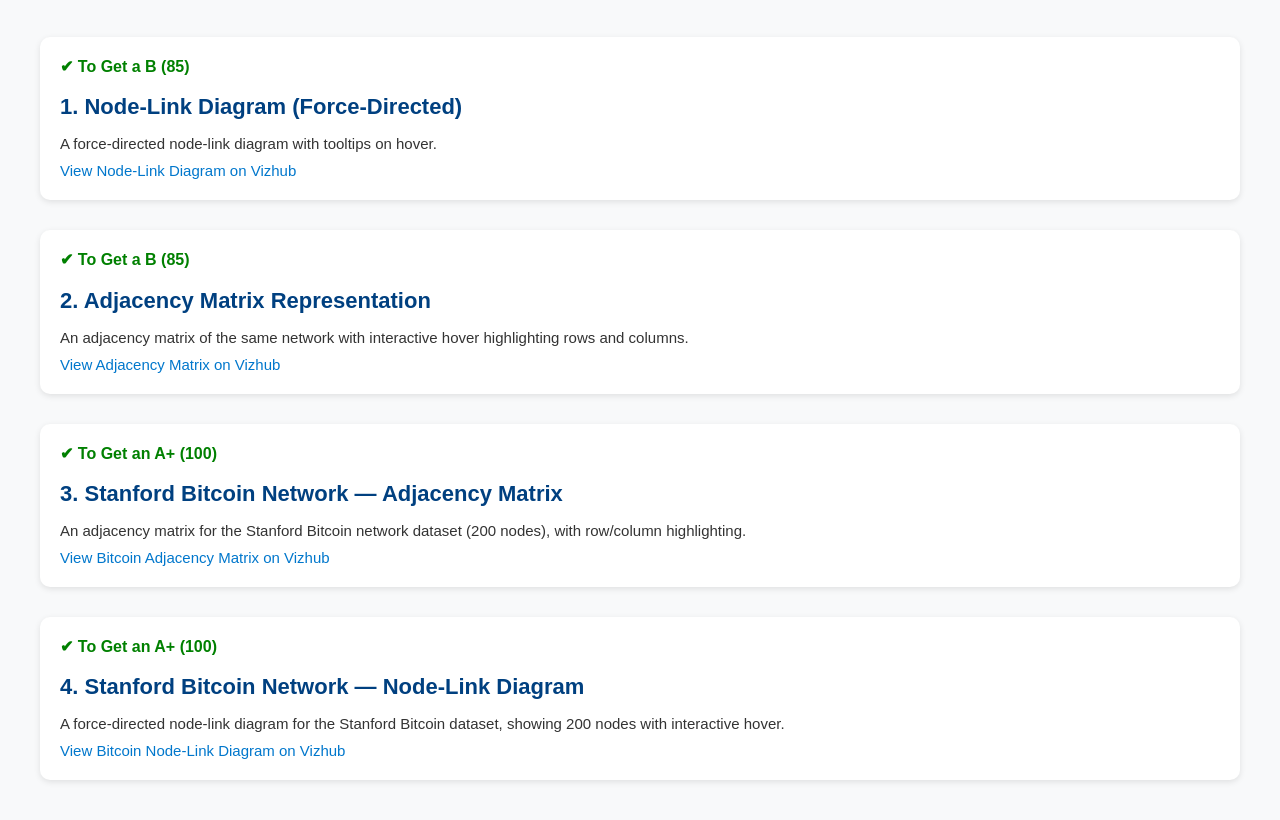
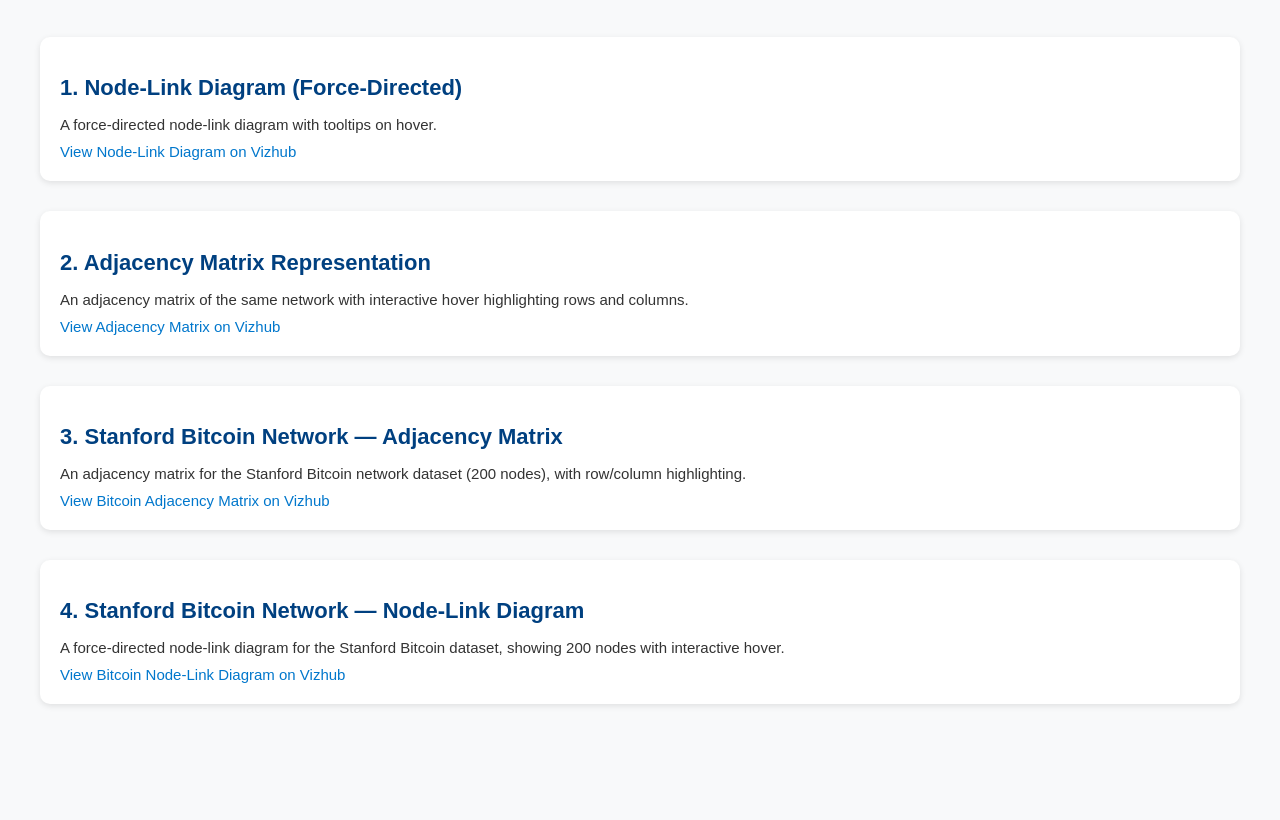
Before and after one commit to Xhy51/A8, a plain HTML site: page index.html in a window 1280 px wide. Shown: the part 82-902 px from the top of the page. After the commit the page ends 826 px from the top, so only its background shows below. Drawn offline with Linux system fonts and the light colour scheme.

Commit message:
Update index.html

```diff
--- a/index.html
+++ b/index.html
@@ -61,7 +61,6 @@
     <h1>Network Visualization Assignment (A8)</h1>
 
     <div class="chart-section">
-      <span class="grade-label">✔ To Get a B (85)</span>
       <h2>1. Node-Link Diagram (Force-Directed)</h2>
       <p>
         A force-directed node-link diagram with tooltips on hover.
@@ -72,7 +71,6 @@
     </div>
 
     <div class="chart-section">
-      <span class="grade-label">✔ To Get a B (85)</span>
       <h2>2. Adjacency Matrix Representation</h2>
       <p>
         An adjacency matrix of the same network with interactive hover highlighting rows and columns.
@@ -83,7 +81,6 @@
     </div>
 
     <div class="chart-section">
-      <span class="grade-label">✔ To Get an A+ (100)</span>
       <h2>3. Stanford Bitcoin Network — Adjacency Matrix</h2>
       <p>
         An adjacency matrix for the Stanford Bitcoin network dataset (200 nodes), with row/column highlighting.
@@ -94,7 +91,6 @@
     </div>
 
     <div class="chart-section">
-      <span class="grade-label">✔ To Get an A+ (100)</span>
       <h2>4. Stanford Bitcoin Network — Node-Link Diagram</h2>
       <p>
         A force-directed node-link diagram for the Stanford Bitcoin dataset, showing 200 nodes with interactive hover.
```
